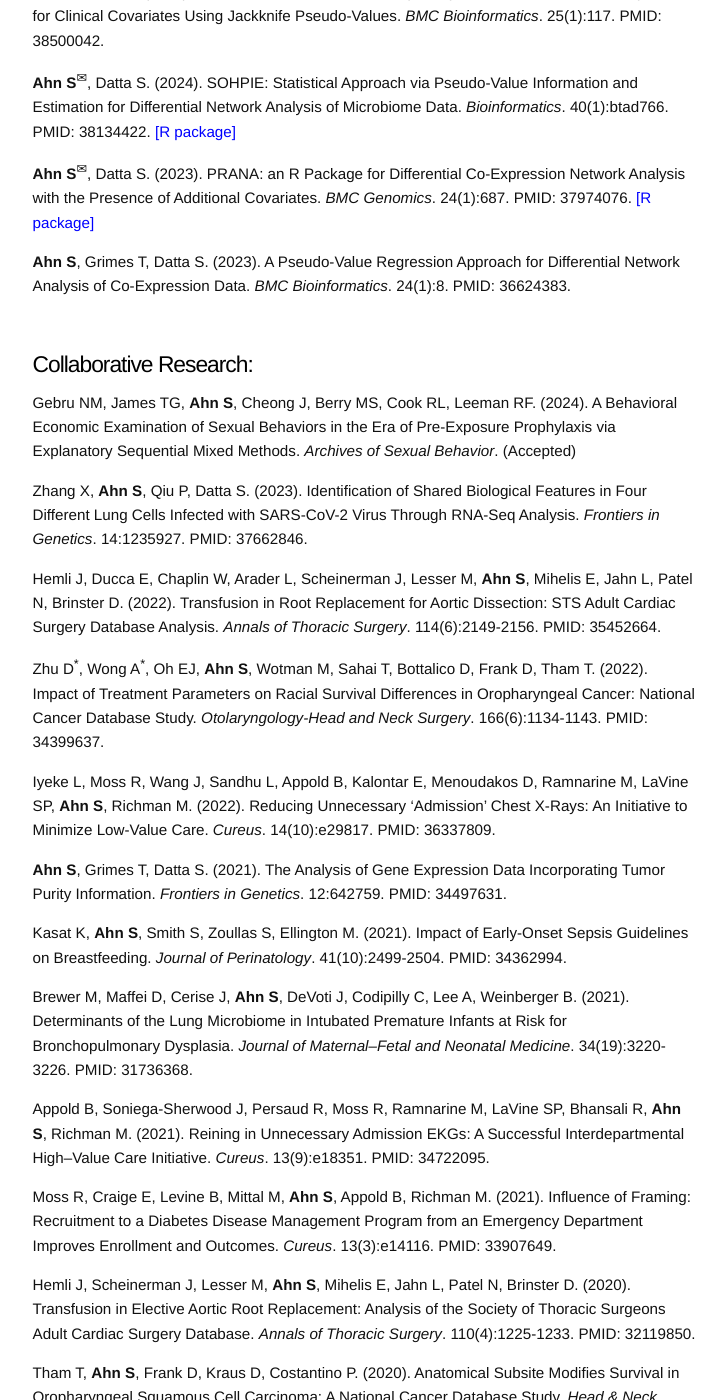
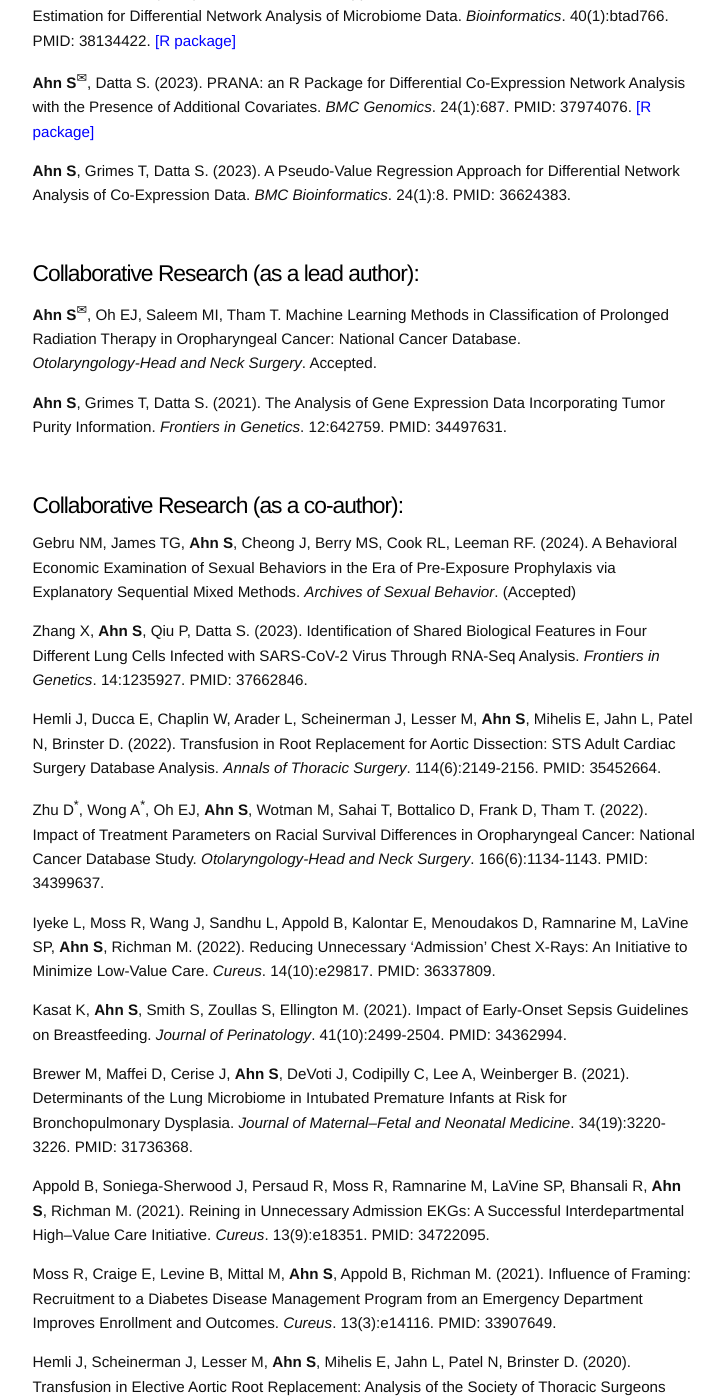
Before and after one commit to sjahnn/sjahnn.github.io, a Jekyll site: the page built from research.md, in a window 1280 px wide and 1400 px high, scrolled down 1069 px. Shown: the whole window, without its empty margins (275-1001 px from the left). Built offline with Jekyll 4.4.1, drawn with Linux system fonts in a browser that asks for light colours; some of the changed text lies outside the part shown.

Commit message:
Update research.md

```diff
--- a/research.md
+++ b/research.md
@@ -47,8 +44,16 @@ In preparation.
 <br>
 
 
+# Collaborative Research (as a lead author):
+**Ahn S**<sup><span>&#9993;</span></sup>, Oh EJ, Saleem MI, Tham T. Machine Learning Methods in Classification of Prolonged Radiation Therapy in Oropharyngeal Cancer: National Cancer Database. <br>
+*Otolaryngology-Head and Neck Surgery*. Accepted.
 
-# Collaborative Research:
+**Ahn S**, Grimes T, Datta S. (2021). The Analysis of Gene Expression Data Incorporating Tumor Purity Information. *Frontiers in Genetics*. 12:642759. PMID: 34497631.
+
+<br>
+
+
+# Collaborative Research (as a co-author):
 Gebru NM, James TG, **Ahn S**, Cheong J, Berry MS, Cook RL, Leeman RF. (2024). A Behavioral Economic Examination of Sexual Behaviors in the Era of Pre-Exposure Prophylaxis via Explanatory Sequential Mixed Methods. *Archives of Sexual Behavior*. (Accepted)
 
 Zhang X, **Ahn S**, Qiu P, Datta S. (2023). Identification of Shared Biological Features in Four Different Lung Cells Infected with SARS-CoV-2 Virus Through RNA-Seq Analysis. *Frontiers in Genetics*. 14:1235927. PMID: 37662846.
```
Also changed, not shown: other parts of research.md (+0 -5 lines).
